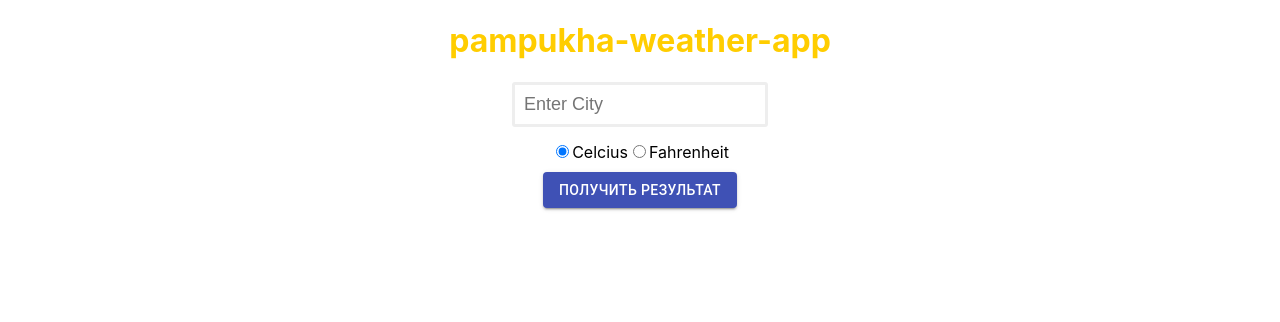
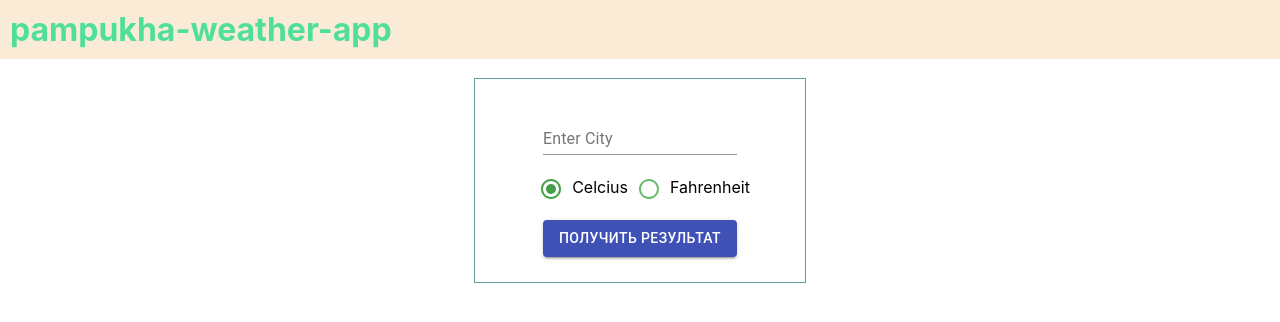
Before and after one commit to pampukhaleo/weatherApp, a React (Create React App) app: page / in a window 1280 px wide. Shown: the top 322 px of the page. Built offline with nearby package versions, Linux system fonts and the light colour scheme.

Commit message:
material-ui error and loading crash

```diff
--- a/src/Components/Conditions.js
+++ b/src/Components/Conditions.js
@@ -3,7 +3,8 @@ import React from 'react';
 const Conditions = (props) => {
     return (
         <div>
-            {props.error && <small>Please enter a valid city.</small>}
+
+            {props.error && <small style={{color: "red", fontWeight: "bold"}}>SOME ERROR! TRY ENTER VALID CITY NAME</small>}
             {props.loading && <div>Loading...</div>}
             {props.responseObj.cod === 200 &&
             <div>
@@ -19,4 +20,5 @@ const Conditions = (props) => {
         </div>
     )
 }
- export default Conditions
+
+export default Conditions
--- /dev/null
+++ b/src/Components/ConditionsMaterialUI.js
@@ -0,0 +1,62 @@
+import React, {useState} from 'react';
+import {makeStyles} from '@material-ui/core/styles';
+import Card from '@material-ui/core/Card';
+import CardActions from '@material-ui/core/CardActions';
+import CardContent from '@material-ui/core/CardContent';
+import Button from '@material-ui/core/Button';
+import Typography from '@material-ui/core/Typography';
+import tempSign from '../img/temperature.png'
+
+const useStyles = makeStyles({
+    card: {
+        minWidth: 275,
+        maxWidth: 300,
+        margin: "15px auto"
+    },
+    bullet: {
+        display: 'inline-block',
+        margin: '0 2px',
+        transform: 'scale(0.6)',
+    },
+    title: {
+        fontSize: 16,
+    },
+    pos: {
+        marginTop: 12,
+        fontWeight: 700
+    },
+});
+
+export default function SimpleCard(props) {
+    const classes = useStyles();
+    const bull = <span className={classes.bullet}>•</span>;
+    if (props.responseObj.main === undefined) {
+        return null
+    }
+    let main = props.responseObj.main
+    let mainArray = Object.values(main)
+    let imgSign = <img src={tempSign} alt="no" style={{width: "10px", position: "absolute"}}/>
+    return (
+        <div>
+            {props.error &&
+            <small style={{color: "red", fontWeight: "bold"}}>SOME ERROR! TRY ENTER VALID CITY NAME</small>}
+            {props.loading && <div>Loading...</div>}
+            {props.responseObj.cod === 200 &&
+            <Card className={classes.card}>
+                <CardContent>
+                    <Typography className={classes.title} color="textSecondary" gutterBottom>
+                        {props.responseObj.name}
+                    </Typography>
+                    <Typography variant="h5" component="h2">
+                        {bull} Сейчас {Math.round(mainArray[0])}{imgSign} {bull} <br/>
+                        {bull} Feels like {Math.round(mainArray[1])}{imgSign} {bull}
+                    </Typography>
+                    <Typography variant="body3" component="p" className={classes.pos}>
+                        {(props.responseObj.weather[0].description).toUpperCase()}
+                    </Typography>
+                </CardContent>
+            </Card>
+            }
+        </div>
+    )
+}
--- a/src/Components/Forecast.js
+++ b/src/Components/Forecast.js
@@ -2,8 +2,22 @@ import React, {useState} from 'react';
 import Conditions from "./Conditions";
 import s from './Forecast.module.css';
 import Button from "@material-ui/core/Button";
+import Radio from "@material-ui/core/Radio";
+import {green} from "@material-ui/core/colors";
+import {withStyles} from "@material-ui/styles";
+import TextField from "@material-ui/core/TextField";
+import ConditionsMaterialUI from "./ConditionsMaterialUI";
+import tempSign from '../img/temperature.png'
 
-
+const GreenRadio = withStyles({
+    root: {
+        color: green[400],
+        '&$checked': {
+            color: green[600],
+        },
+    },
+    checked: {},
+})(props => <Radio color="default" {...props} />);
 
 const Forecast = () => {
 
@@ -49,40 +63,35 @@ const Forecast = () => {
     }
     return (
         <div>
-            <h1>pampukha-weather-app</h1>
+            <h1 className={s.title}>pampukha-weather-app</h1>
             <div>
-                <Conditions responseObj={responseObj}
-                            error={error} //new
-                            loading={loading}/>
+                <ConditionsMaterialUI responseObj={responseObj}
+                                      error={error}
+                                      loading={loading}/>
             </div>
-            <form onSubmit={getForecast}>
-                <input
-                    type="text"
-                    placeholder="Enter City"
-                    maxLength="50"
-                    value={city}
-                    onChange={(e) => setCity(e.target.value)}
-                    className={s.TextInput}
-                />
+            <form className={s.form} onSubmit={getForecast}>
+                <TextField id="standard-basic"
+                           label="Enter City"
+                           onChange={(e) => setCity(e.target.value)}
+                           maxLength="50"
+                           style={{display: "block", margin: "13px auto", width: "194px"}}/>
                 <label>
-                    <input
-                        type="radio"
+                    <GreenRadio
+                        checked={unit === "metric"}
+                        onChange={(e) => setUnit(e.target.value)}
+                        value="metric"
+                        color="default"
                         name="units"
-                        checked={unit === "metric"}
-                        value="metric"
-                        onChange={(e) => setUnit(e.target.value)}
-                        className={s.Radio}
                     />
                     Celcius
                 </label>
                 <label>
-                    <input
-                        type="radio"
+                    <GreenRadio
+                        checked={unit === 'imperial'}
+                        onChange={(e) => setUnit(e.target.value)}
+                        value="imperial"
+                        color="default"
                         name="units"
-                        checked={unit === "imperial"}
-                        value="imperial"
-                        onChange={(e) => setUnit(e.target.value)}
-                        className={s.Radio}
                     />
                     Fahrenheit
                 </label>
@@ -90,7 +99,6 @@ const Forecast = () => {
                     Получить результат
                 </Button>
             </form>
-            {/*<ContainedButtons/>*/}
         </div>
     )
 }
--- a/src/Components/Forecast.module.css
+++ b/src/Components/Forecast.module.css
@@ -1,11 +1,18 @@
-h1 {
-    animation-name: example;
-    animation-duration: 10s;
+.title {
+    animation: example 10s infinite;
+    animation-timing-function: linear;
     color: black;
+    background-color: antiquewhite;
+    margin: 0 auto;
+    padding: 10px;
+    text-align: left;
 }
 @keyframes example {
-    from {color: red;}
-    to {color: yellow;}
+    10% {color: black;}
+    20% {color: #ff3f3a;}
+    40% {color: #46ff34;}
+    60% {color: #5abfff;}
+    80% {color: #001dff;}
 }
 
 .TextInput {
@@ -25,11 +32,10 @@ h1 {
 .Radio {
     font-size: small;
 }
-/*.Button {*/
-/*    padding: .5rem;*/
-/*    font-size: 1.1em;*/
-/*    background: darkcyan;*/
-/*    border-radius: 9px;*/
-/*    color: white;*/
-/*    cursor: pointer;*/
-/*}*/
+
+.form {
+    border: 1px solid cadetblue;
+    width: 300px;
+    margin: 19px auto;
+    padding: 15px;
+}
```
Also changed, not shown: src/img/temperature.png (added).
